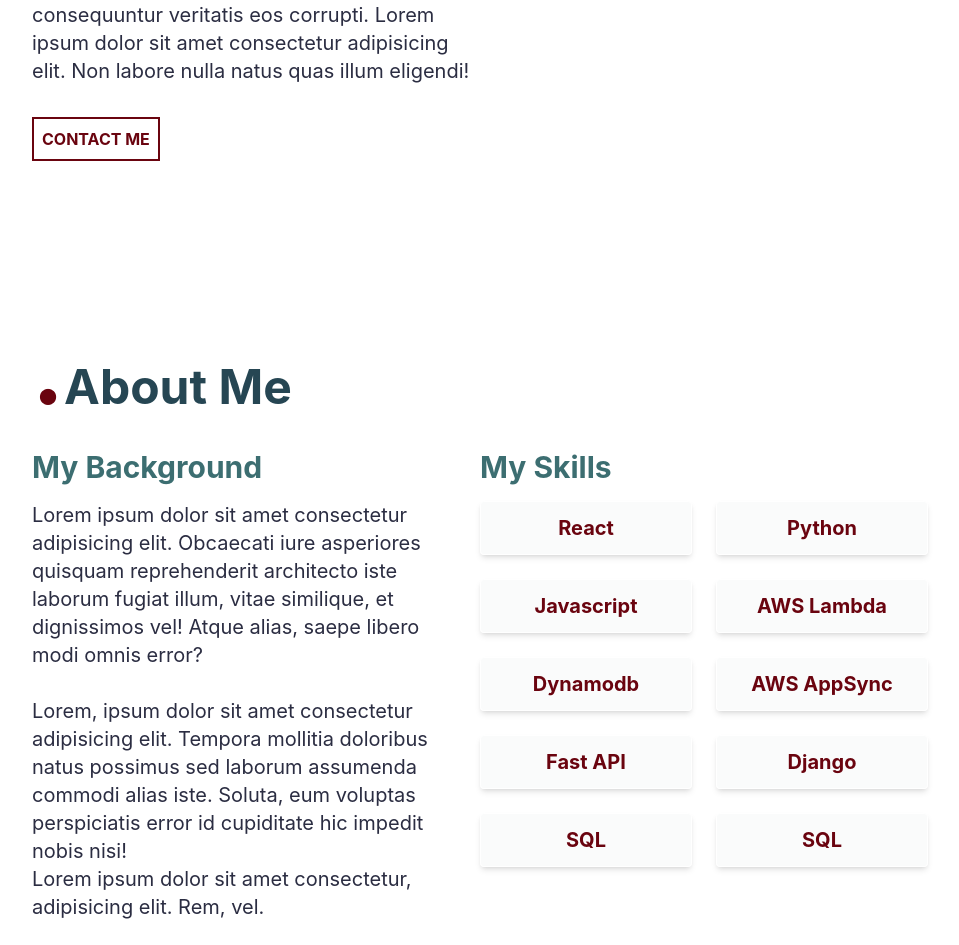
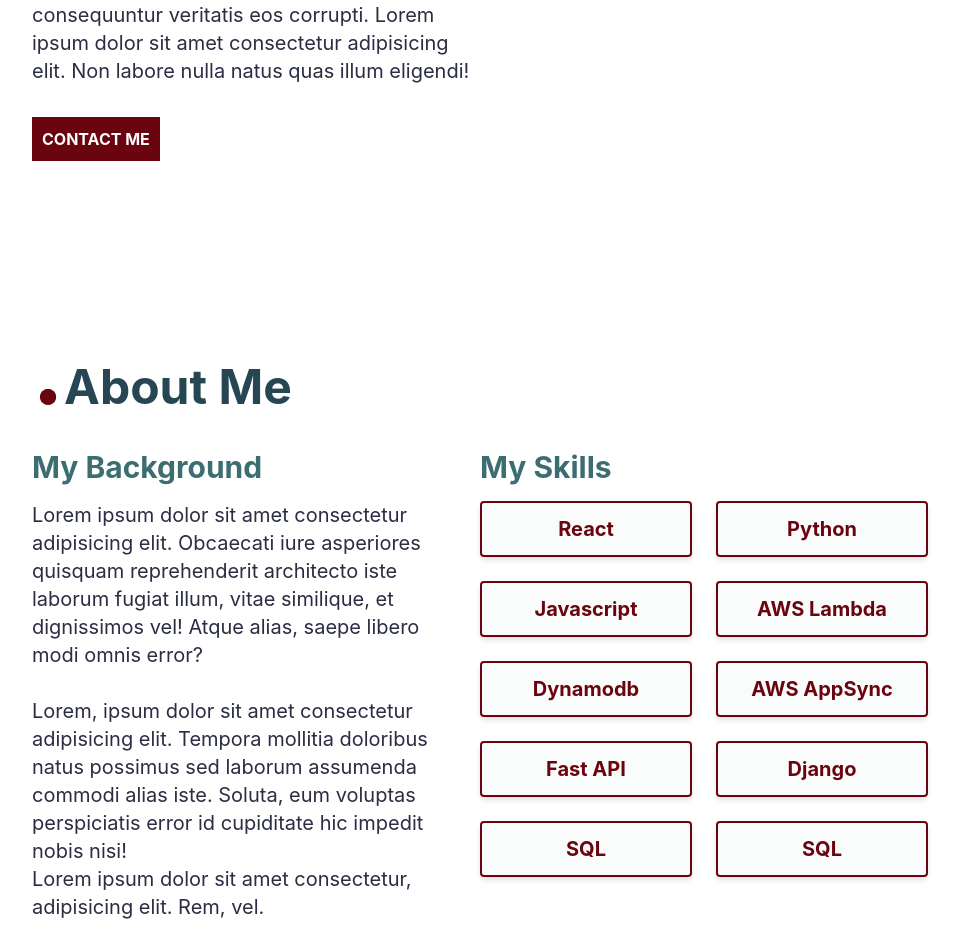
Before and after one commit to Joshuamjv2/portfolio-v1, a Next.js app: page / in a window 1280 px wide. Shown: the part 547-1492 px from the top of the page, without its empty margins (160-1119 px from the left). Built offline with nearby package versions, Linux system fonts and the light colour scheme.

Commit message:
change call to action bg

```diff
--- a/pages/components/Navigation.js
+++ b/pages/components/Navigation.js
@@ -12,7 +12,7 @@
                 <li className="hover:text-[#6A040F] hover:transition-colors">Experience</li>
                 <li className="hover:text-[#6A040F] hover:transition-colors">Projects</li>
                 <li className="hover:text-[#6A040F] hover:transition-colors">Contact</li>
-                <li className="border-2 p-2 border-[#6A040F] text-[#6A040F] font-bold">Resume</li>
+                <li className="border-2 p-2 bg-[#6A040F] border-[#6A040F] text-[white] font-bold">Resume</li>
             </ul>
         </div>
         <main>
@@ -21,7 +21,7 @@
                 <h1 className="uppercase font-bold text-[#264653] text-5xl md:text-7xl">Muwanguzi Joshua.</h1>
                 <h2 className="text-[#3c6e71] py-4 text-4xl md:text-5xl font-bold">I build software for the web.</h2>
                 <p className="text-[#2b2d42] lg:w-1/2 text-xl">Lorem ipsum dolor sit amet consectetur adipisicing elit. Ab natus enim itaque, harum iusto eum tempora voluptate aut quia consequuntur veritatis eos corrupti. Lorem ipsum dolor sit amet consectetur adipisicing elit. Non labore nulla natus quas illum eligendi!</p>
-                <button className="uppercase mt-8 text-[#6A040F] border-2 p-2 border-[#6A040F] font-bold">Contact Me</button>
+                <button className="uppercase mt-8 text-white border-2 p-2 bg-[#6A040F] border-[#6A040F] font-bold">Contact Me</button>
             </div>
 
 
@@ -35,16 +35,16 @@
                     <div className="mt-8 lg:mt-0 lg:w-1/2">
                         <h3 className="text-[#3c6e71] text-3xl font-bold">My Skills</h3>
                         <ul className="mt-4 mb-4 md:grid md:grid-cols-2 gap-4 lg:gap-6 flex flex-col">
-                            <li className="bg-[#f8f9fa] border-white p-3 text-[#6A040F] text-center text-xl font-bold border rounded bg-opacity-70 shadow-md">React</li>
-                            <li className="bg-[#f8f9fa] border-white p-3 text-[#6A040F] text-center text-xl font-bold border rounded bg-opacity-70 shadow-md">Python</li>
-                            <li className="bg-[#f8f9fa] border-white p-3 text-[#6A040F] text-center text-xl font-bold border rounded bg-opacity-70 shadow-md">Javascript</li>
-                            <li className="bg-[#f8f9fa] border-white p-3 text-[#6A040F] text-center text-xl font-bold border rounded bg-opacity-70 shadow-md">AWS Lambda</li>
-                            <li className="bg-[#f8f9fa] border-white p-3 text-[#6A040F] text-center text-xl font-bold border rounded bg-opacity-70 shadow-md">Dynamodb</li>
-                            <li className="bg-[#f8f9fa] border-white p-3 text-[#6A040F] text-center text-xl font-bold border rounded bg-opacity-70 shadow-md">AWS AppSync</li>
-                            <li className="bg-[#f8f9fa] border-white p-3 text-[#6A040F] text-center text-xl font-bold border rounded bg-opacity-70 shadow-md">Fast API</li>
-                            <li className="bg-[#f8f9fa] border-white p-3 text-[#6A040F] text-center text-xl font-bold border rounded bg-opacity-70 shadow-md">Django</li>
-                            <li className="bg-[#f8f9fa] border-white p-3 text-[#6A040F] text-center text-xl font-bold border rounded bg-opacity-70 shadow-md">SQL</li>
-                            <li className="bg-[#f8f9fa] border-white p-3 text-[#6A040F] text-center text-xl font-bold border rounded bg-opacity-70 shadow-md">SQL</li>
+                            <li className="bg-[#f8f9fa] border-2 border-[#6A040F] p-3 text-[#6A040F] text-center text-xl font-bold  rounded bg-opacity-70 shadow-md">React</li>
+                            <li className="bg-[#f8f9fa] border-2 border-[#6A040F] p-3 text-[#6A040F] text-center text-xl font-bold  rounded bg-opacity-70 shadow-md">Python</li>
+                            <li className="bg-[#f8f9fa] border-2 border-[#6A040F] p-3 text-[#6A040F] text-center text-xl font-bold  rounded bg-opacity-70 shadow-md">Javascript</li>
+                            <li className="bg-[#f8f9fa] border-2 border-[#6A040F] p-3 text-[#6A040F] text-center text-xl font-bold  rounded bg-opacity-70 shadow-md">AWS Lambda</li>
+                            <li className="bg-[#f8f9fa] border-2 border-[#6A040F] p-3 text-[#6A040F] text-center text-xl font-bold  rounded bg-opacity-70 shadow-md">Dynamodb</li>
+                            <li className="bg-[#f8f9fa] border-2 border-[#6A040F] p-3 text-[#6A040F] text-center text-xl font-bold  rounded bg-opacity-70 shadow-md">AWS AppSync</li>
+                            <li className="bg-[#f8f9fa] border-2 border-[#6A040F] p-3 text-[#6A040F] text-center text-xl font-bold  rounded bg-opacity-70 shadow-md">Fast API</li>
+                            <li className="bg-[#f8f9fa] border-2 border-[#6A040F] p-3 text-[#6A040F] text-center text-xl font-bold  rounded bg-opacity-70 shadow-md">Django</li>
+                            <li className="bg-[#f8f9fa] border-2 border-[#6A040F] p-3 text-[#6A040F] text-center text-xl font-bold  rounded bg-opacity-70 shadow-md">SQL</li>
+                            <li className="bg-[#f8f9fa] border-2 border-[#6A040F] p-3 text-[#6A040F] text-center text-xl font-bold  rounded bg-opacity-70 shadow-md">SQL</li>
                         </ul>
                     </div>
                 </div>
```
